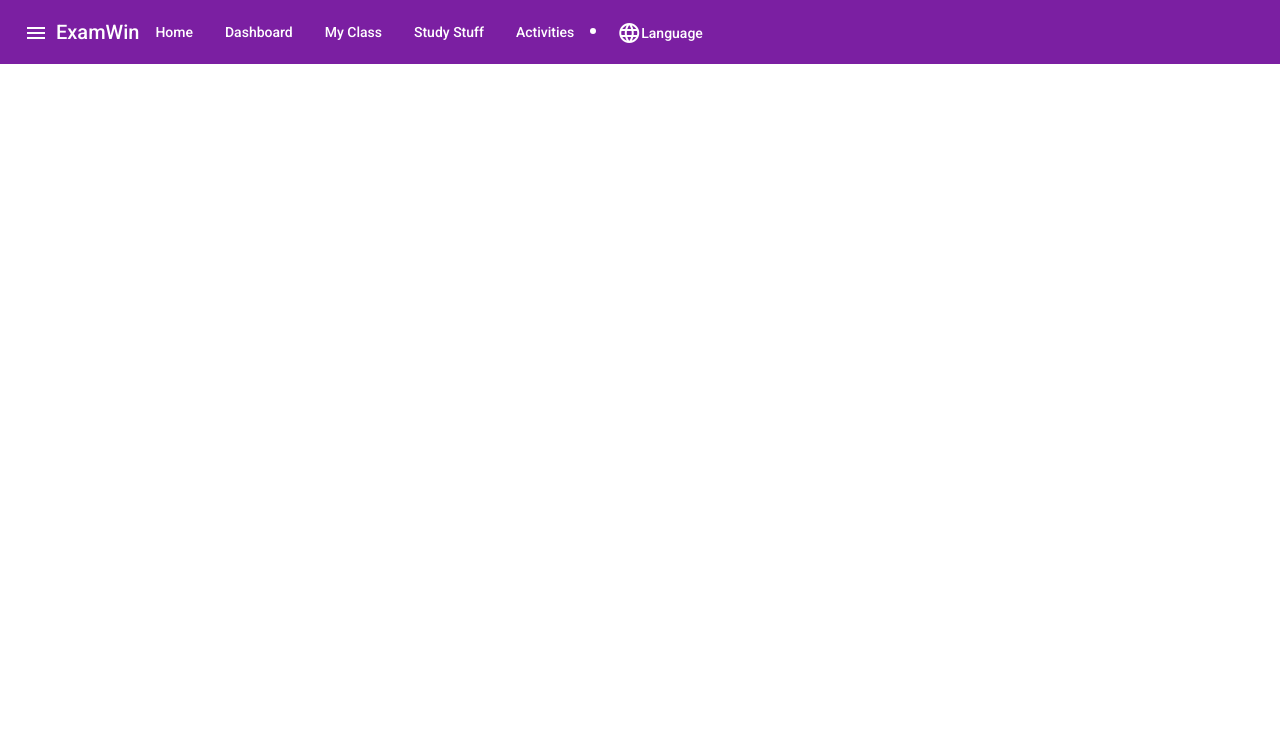
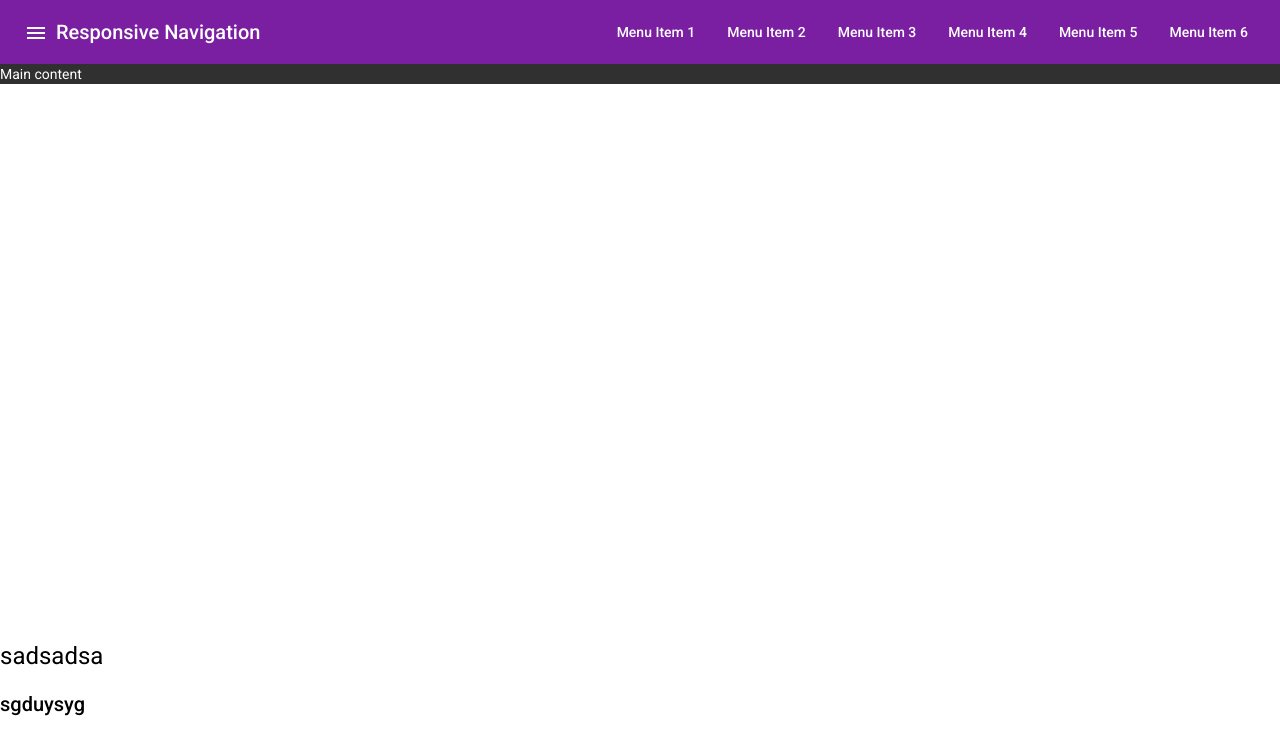
Before and after one commit to ThusharaSampath/ExamWin, an Angular app: page / in a window 1280 px wide. Shown: the top 754 px of the page. Built offline with nearby package versions, Linux system fonts and the light colour scheme.

Commit message:
with error

```diff
--- a/src/app/app.component.css
+++ b/src/app/app.component.css
@@ -0,0 +1,6 @@
+.menu-spacer {
+    flex: 1 1 auto;
+  }
+.body{
+    height: 100%;
+}
--- a/src/app/app.component.html
+++ b/src/app/app.component.html
@@ -1,33 +1,51 @@
-<mat-toolbar color="primary">
-  <mat-toolbar-row>
-    <button mat-icon-button>
-      <mat-icon >menu</mat-icon>
-    </button>
-    <h1>ExamWin</h1>
-    <span class="menu-spacer"></span>
-    <div>
-      <a mat-button [routerLink]="'/accounts'"> Home </a>
-      <a mat-button [routerLink]="'/create-account'"> Dashboard </a>
-      <a mat-button [routerLink]="'/contacts'"> My Class </a>
-      <a mat-button [routerLink]="'/create-contact'"> Study Stuff </a>
-      <a mat-button [routerLink]="'/activities'"> Activities </a>
-    </div>
-    <li >
-      <button mat-icon-button [matMenuTriggerFor]="auth">
-        <mat-icon>language</mat-icon>
-        <span>Language</span>
-      </button>
-      <mat-menu #auth="matMenu">
-        <button mat-menu-item >
-          <mat-icon>english</mat-icon>
-          <span>English</span>
+<!DOCTYPE html>
+<html lang="en">
+<head>
+  <meta charset="UTF-8">
+  <meta name="viewport" content="width=device-width, initial-scale=1.0">
+  <title>ExamWin</title>
+</head>
+<body>
+  <div style="height: 80vh;">
+    <mat-toolbar color="primary">
+      <mat-toolbar-row>
+        <button mat-icon-button (click)="sidenav.toggle()" fxShow="true" fxHide.gt-sm>
+          <mat-icon>menu</mat-icon>
         </button>
-        <button mat-menu-item >
-          <mat-icon>english</mat-icon>
-          <span>Sinhala</span>
-        </button>
-      </mat-menu>
-    </li>
+        <span>Responsive Navigation</span>
+        <span class="menu-spacer"></span>
+        <div fxShow="true" fxHide.lt-md>
+          <!-- The following menu items will be hidden on both SM and XS screen sizes -->
+          <a href="#" mat-button>Menu Item 1</a>
+          <a href="#" mat-button>Menu Item 2</a>
+          <a href="#" mat-button>Menu Item 3</a>
+          <a href="#" mat-button>Menu Item 4</a>
+          <a href="#" mat-button>Menu Item 5</a>
+          <a href="#" mat-button>Menu Item 6</a>
+        </div>
+      </mat-toolbar-row>
+    </mat-toolbar>
 
-  </mat-toolbar-row>
-</mat-toolbar>
+    <mat-sidenav-container fxFlexFill>
+      <mat-sidenav #sidenav>
+        <mat-nav-list>
+          <a (click)="sidenav.toggle()" href="" mat-list-item>Close</a>
+          <a href="#" mat-list-item>Menu Item 1</a>
+          <a href="#" mat-list-item>Menu Item 2</a>
+          <a href="#" mat-list-item>Menu Item 3</a>
+          <a href="#" mat-list-item>Menu Item 4</a>
+          <a href="#" mat-list-item>Menu Item 5</a>
+          <a href="#"mat-list-item>Menu Item 6</a>
+        </mat-nav-list>
+      </mat-sidenav>
+      <mat-sidenav-content fxFlexFill>Main content</mat-sidenav-content>
+    </mat-sidenav-container>
+  </div>
+  <h1>sadsadsa</h1>
+  <h2>sgduysyg</h2>
+</body>
+</html>
+
+
+
+<router-outlet></router-outlet>
```
